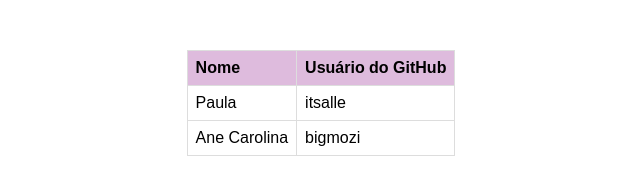
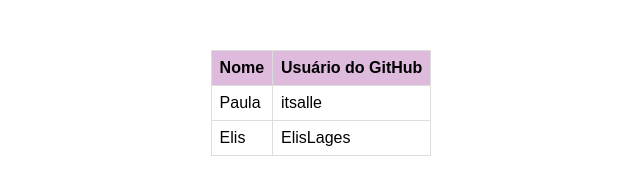
Before and after one commit to reprograma/On13_TodasEmTech_Git, a plain HTML site: page exercicios/5-exercicio-projeto-aula/index.html in a window 1280 px wide. Shown: the whole page, without its empty margins (319-959 px from the left). Drawn offline with Linux system fonts and the light colour scheme.

Commit message:
Adicionando nome de teste

```diff
--- a/exercicios/5-exercicio-projeto-aula/index.html
+++ b/exercicios/5-exercicio-projeto-aula/index.html
@@ -23,11 +23,9 @@
                 <td>itsalle</td>
             </tbody>
             <tbody>
-                <td>Ane Carolina</td>
-                <td>bigmozi</td>
+                <td>Elis</td>
+                <td>ElisLages</td>
             </tbody>
-
-
         </table>
     </div>
 </body>
```
